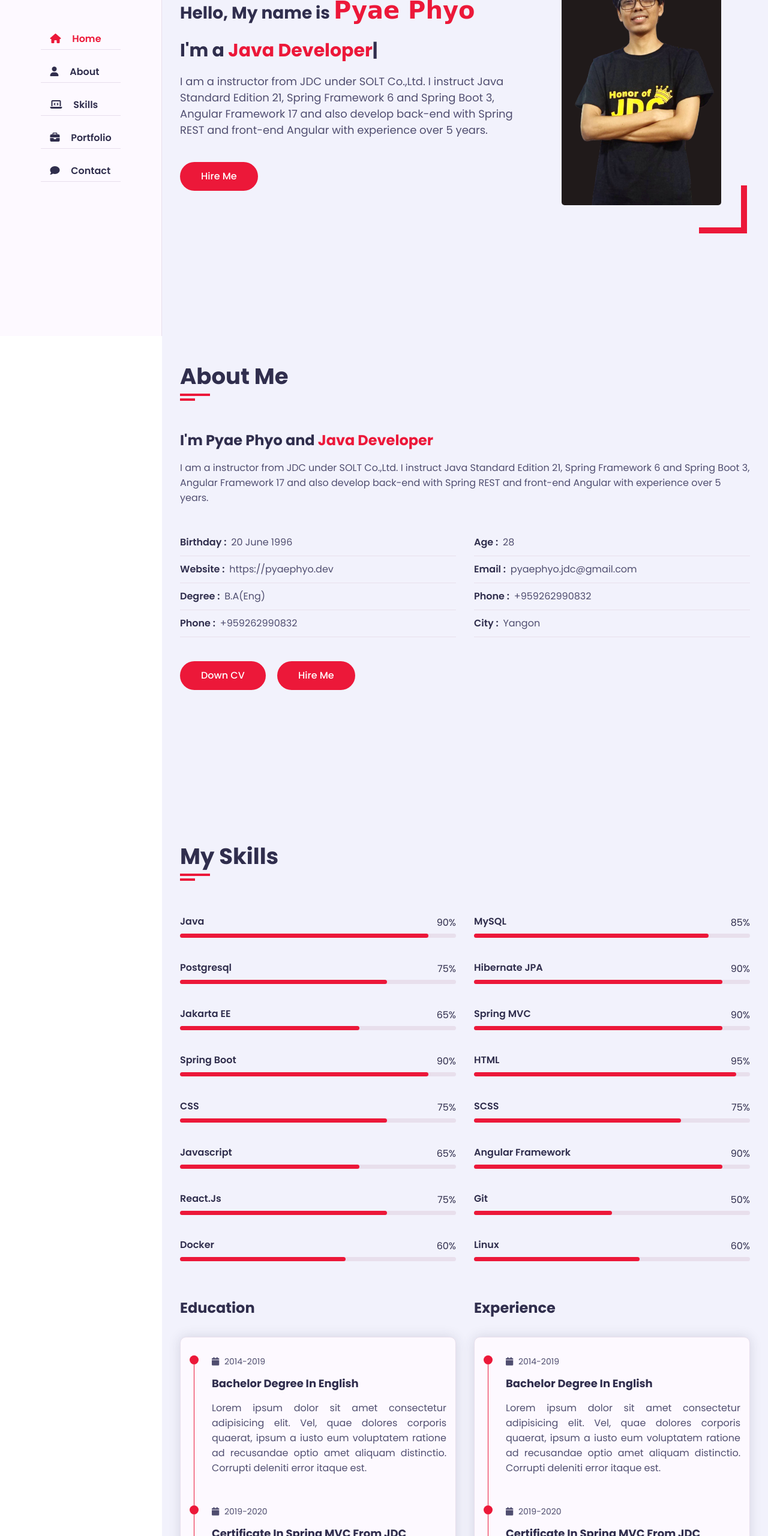
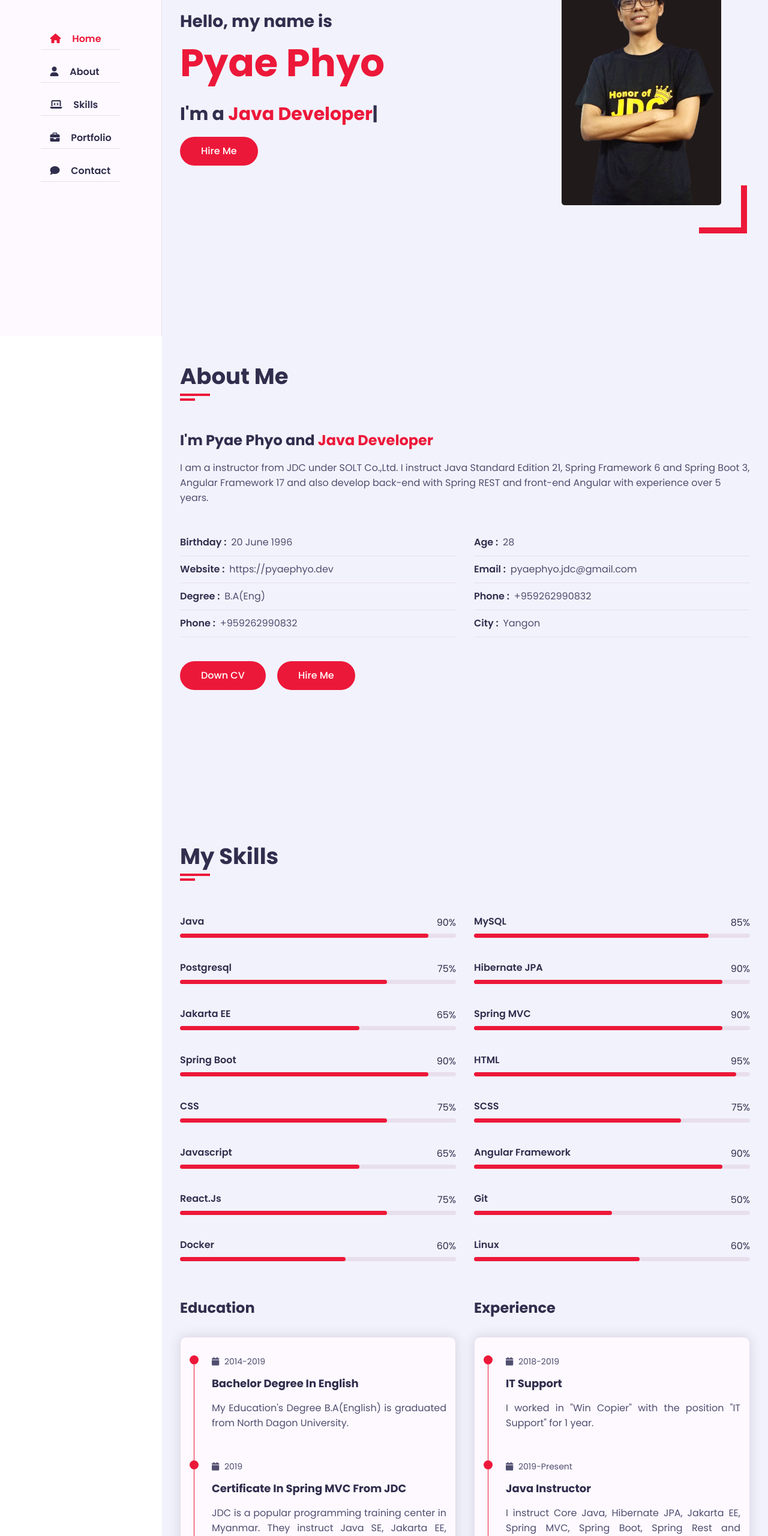
Before and after one commit to pphyo/portfolio, a plain HTML site: page index.html in a window 1280 px wide. Shown: the part 240-2800 px from the top of the page at 60% size. Drawn offline with nearby package versions, Linux system fonts and the light colour scheme; a web font is replaced by a local one.

Commit message:
Add Education and Experience

```diff
--- a/css/style.css
+++ b/css/style.css
@@ -287,12 +287,12 @@ ul {
 
 h3.hello {
    font-size: 28px;
-   margin: 15px 0;
+   margin: 0;
 }
 
-h3.hello span {
-   font-family: 'Clicker Script', cursive;
-   font-size: 40px;
+h3.name {
+   margin-top: 0;
+   font-size: 4rem;
    font-weight: 700;
    color: var(--skin-color);
 }
--- a/index.html
+++ b/index.html
@@ -71,12 +71,9 @@
             <div class="container">
                <div class="row">
                   <div class="home-info padd-15">
-                     <h3 class="hello">Hello, My name is <span class="name">Pyae Phyo</span></h3>
+                     <h3 class="hello">Hello, my name is</h3>
+                     <h3 class="name">Pyae Phyo</h3>
                      <h3 class="my-profession">I'm a <span class="typing"></span></h3>
-                     <p>I am a instructor from JDC under SOLT Co.,Ltd. I instruct Java Standard
-                        Edition 21, Spring Framework 6 and Spring Boot 3, Angular Framework
-                        17 and also develop back-end with Spring REST and front-end Angular with experience over 5
-                        years.</p>
                      <a href="#contact" class="btn hire-me">Hire Me</a>
                   </div>
 
@@ -316,33 +313,32 @@
                                     <i class="fa fa-calendar"></i> 2014-2019
                                  </h3>
                                  <h4 class="timeline-title">Bachelor Degree in English</h4>
-                                 <p class="timeline-text">Lorem ipsum dolor sit amet consectetur adipisicing elit.
-                                    Vel, quae dolores corporis quaerat, ipsum a iusto eum voluptatem ratione ad
-                                    recusandae optio amet aliquam distinctio. Corrupti deleniti error itaque est.
+                                 <p class="timeline-text">My Education's Degree B.A(English) is graduated from North
+                                    Dagon University.
                                  </p>
                               </div>
 
                               <div class="timeline-item">
                                  <div class="circle-dot"></div>
                                  <h3 class="timeline-date">
-                                    <i class="fa fa-calendar"></i> 2019-2020
+                                    <i class="fa fa-calendar"></i> 2019
                                  </h3>
                                  <h4 class="timeline-title">Certificate in Spring MVC from JDC</h4>
-                                 <p class="timeline-text">Lorem ipsum dolor sit amet consectetur adipisicing elit.
-                                    Vel, quae dolores corporis quaerat, ipsum a iusto eum voluptatem ratione ad
-                                    recusandae optio amet aliquam distinctio. Corrupti deleniti error itaque est.
+                                 <p class="timeline-text">JDC is a popular programming training
+                                    center in Myanmar. They instruct Java SE, Jakarta EE, Spring MVC, Spring Boot,
+                                    Angular Framework, React.js.
                                  </p>
                               </div>
 
                               <div class="timeline-item">
                                  <div class="circle-dot"></div>
                                  <h3 class="timeline-date">
-                                    <i class="fa fa-calendar"></i> 2023
+                                    <i class="fa fa-calendar"></i> 2024
                                  </h3>
                                  <h4 class="timeline-title">Certificate in CS from CS50</h4>
-                                 <p class="timeline-text">Lorem ipsum dolor sit amet consectetur adipisicing elit.
-                                    Vel, quae dolores corporis quaerat, ipsum a iusto eum voluptatem ratione ad
-                                    recusandae optio amet aliquam distinctio. Corrupti deleniti error itaque est.
+                                 <p class="timeline-text">I acquired
+                                    Introducing to Computer Science
+                                    Certificate from edX platform.
                                  </p>
                               </div>
                            </div>
@@ -358,36 +354,34 @@
                               <div class="timeline-item">
                                  <div class="circle-dot"></div>
                                  <h3 class="timeline-date">
-                                    <i class="fa fa-calendar"></i> 2014-2019
+                                    <i class="fa fa-calendar"></i> 2018-2019
                                  </h3>
-                                 <h4 class="timeline-title">Bachelor Degree in English</h4>
-                                 <p class="timeline-text">Lorem ipsum dolor sit amet consectetur adipisicing elit.
-                                    Vel, quae dolores corporis quaerat, ipsum a iusto eum voluptatem ratione ad
-                                    recusandae optio amet aliquam distinctio. Corrupti deleniti error itaque est.
+                                 <h4 class="timeline-title">IT Support</h4>
+                                 <p class="timeline-text">
+                                    I worked in "Win Copier" with the position "IT Support" for 1 year.
                                  </p>
                               </div>
 
                               <div class="timeline-item">
                                  <div class="circle-dot"></div>
                                  <h3 class="timeline-date">
-                                    <i class="fa fa-calendar"></i> 2019-2020
+                                    <i class="fa fa-calendar"></i> 2019-Present
                                  </h3>
-                                 <h4 class="timeline-title">Certificate in Spring MVC from JDC</h4>
-                                 <p class="timeline-text">Lorem ipsum dolor sit amet consectetur adipisicing elit.
-                                    Vel, quae dolores corporis quaerat, ipsum a iusto eum voluptatem ratione ad
-                                    recusandae optio amet aliquam distinctio. Corrupti deleniti error itaque est.
+                                 <h4 class="timeline-title">Java Instructor</h4>
+                                 <p class="timeline-text">
+                                    I instruct Core Java, Hibernate JPA, Jakarta EE, Spring MVC, Spring Boot, Spring
+                                    Rest and Angular in JDC.
                                  </p>
                               </div>
 
                               <div class="timeline-item">
                                  <div class="circle-dot"></div>
                                  <h3 class="timeline-date">
-                                    <i class="fa fa-calendar"></i> 2023
+                                    <i class="fa fa-calendar"></i> 2029-Present
                                  </h3>
-                                 <h4 class="timeline-title">Certificate in CS from CS50</h4>
-                                 <p class="timeline-text">Lorem ipsum dolor sit amet consectetur adipisicing elit.
-                                    Vel, quae dolores corporis quaerat, ipsum a iusto eum voluptatem ratione ad
-                                    recusandae optio amet aliquam distinctio. Corrupti deleniti error itaque est.
+                                 <h4 class="timeline-title">Java Developer</h4>
+                                 <p class="timeline-text">I develop enterprise application with Spring Framework and
+                                    Angular Framework in JDC.
                                  </p>
                               </div>
                            </div>
--- a/js/script.js
+++ b/js/script.js
@@ -109,9 +109,9 @@ const aside = document.querySelector(".aside");
 (function() {
    'use strict';
 
-   if(window.innerWidth <= 1199) {
    navToggler.addEventListener("click", () => {
 
+      if(window.innerWidth <= 1199) {
          if(!aside.style.left) {
             aside.style.left = "-270px";
          }
@@ -123,34 +123,39 @@ const aside = document.querySelector(".aside");
             aside.style.left = "-270px";
             navToggler.style.left = "10px";
          }
+      }
+
    })
    window.addEventListener("resize", () => {
       if(window.innerWidth > 1199) {
          aside.style.left = null;
       }
    })
-   }
+
+
 })();
 
 (function() {
    'use strict';
 
-   var section = document.querySelectorAll(".section");
-   var sections = {};
-   var i = 0;
+   let section = document.querySelectorAll(".section");
+   let sections = {};
 
    Array.prototype.forEach.call(section, function(e) {
      sections[e.id] = e.offsetTop;
    });
 
+   console.log(sections)
+
    window.onscroll = function() {
      var scrollPosition = document.documentElement.scrollTop || document.body.scrollTop;
 
-     for (i in sections) {
-       if (sections[i] <= scrollPosition) {
+     for (let i in sections) {
+       if (sections[i] <= scrollPosition + 50) {
          document.querySelector('.active').setAttribute('class', ' ');
          document.querySelector('a[href*=' + i + ']').setAttribute('class', 'active');
        }
+       console.log(sections[i])
      }
    };
  })();
```
Lines whose indentation alone changed are shown as unchanged.
